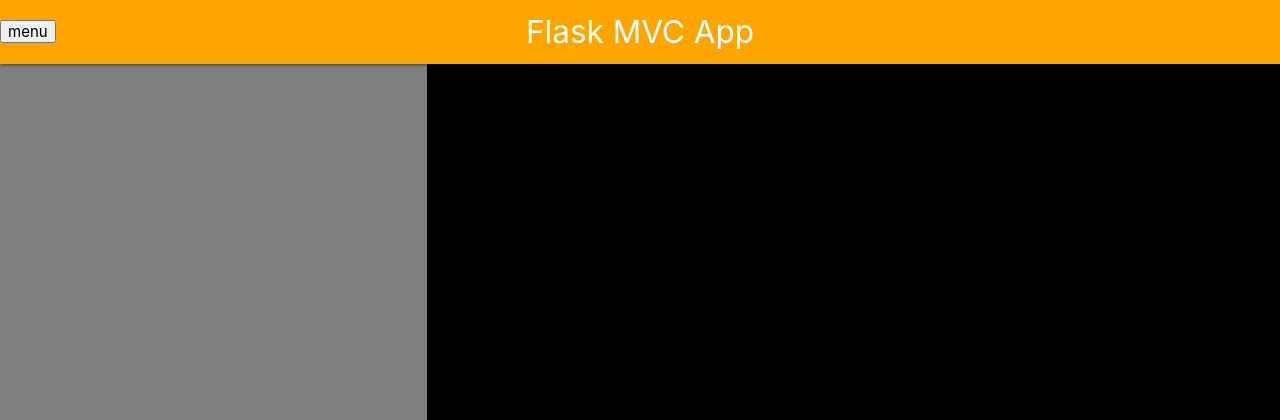
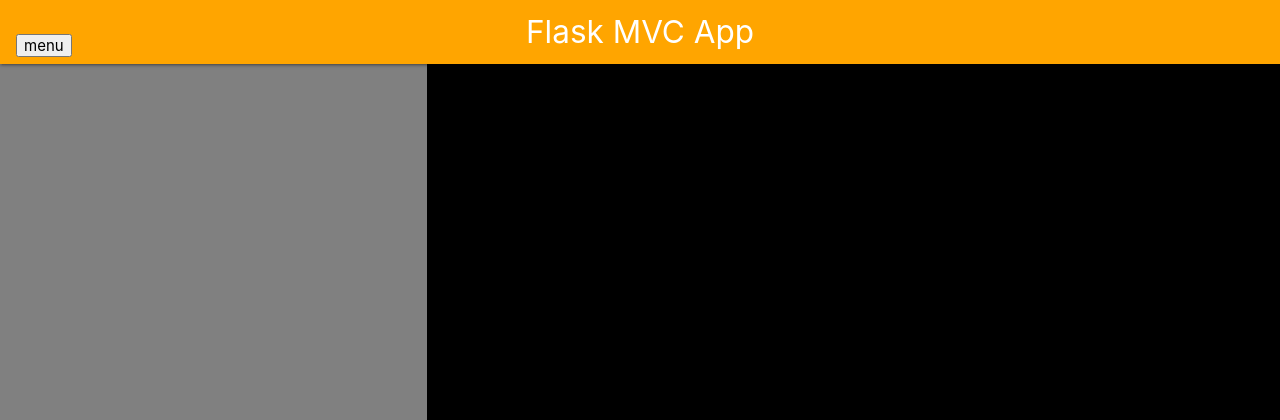
Before and after one commit to vedkm/Info2602-Project, a Flask app: page / in a window 1280 px wide. Shown: the top 420 px of the page. Run offline with Flask 2, Linux system fonts and the light colour scheme.

Commit message:
Update layout.html

```diff
--- a/App/templates/layout.html
+++ b/App/templates/layout.html
@@ -18,7 +18,7 @@
     <nav class="navbar">
       <div class="nav-wrapper">
         <a href="#!" class="brand-logo center">{% block page %}{% endblock %}</a>
-        <div class="nav-wrapper">
+        <div class="button-wrapper">
               <button type="button" id ="menu" value="NO" onclick = "toggleMenu()">menu</a>
 
         </div>
```
